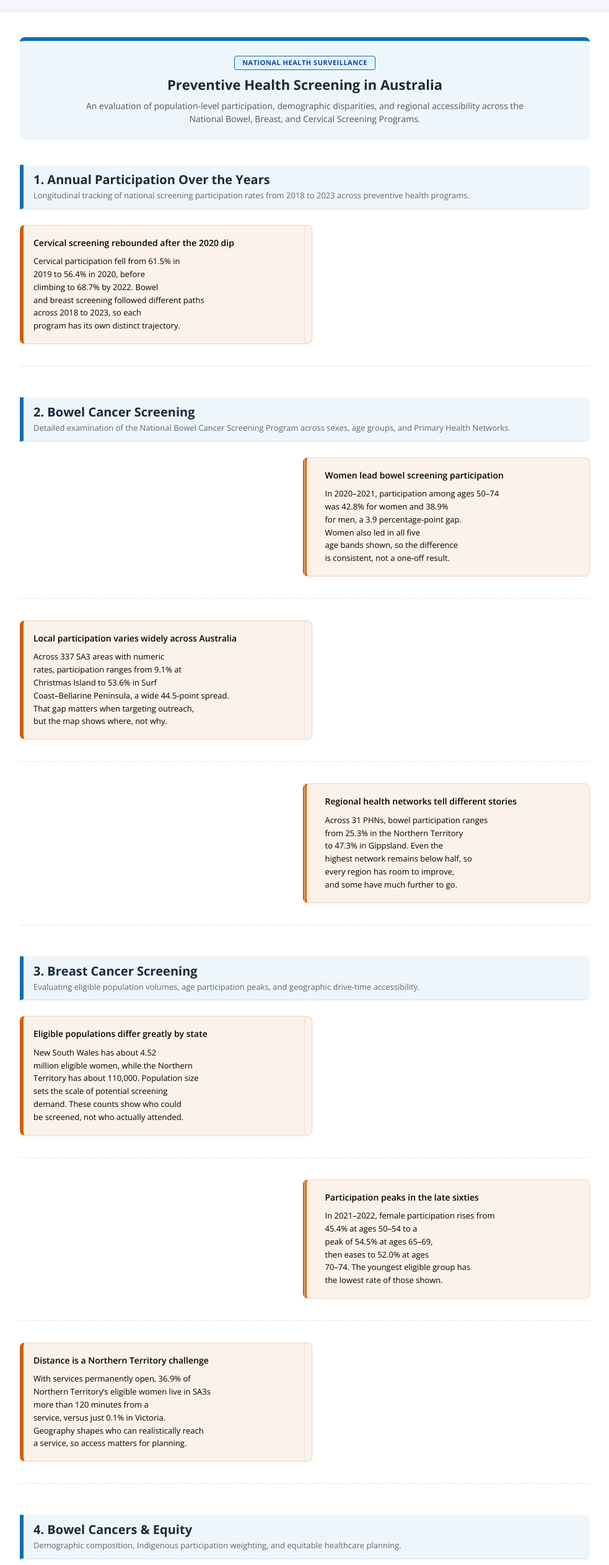
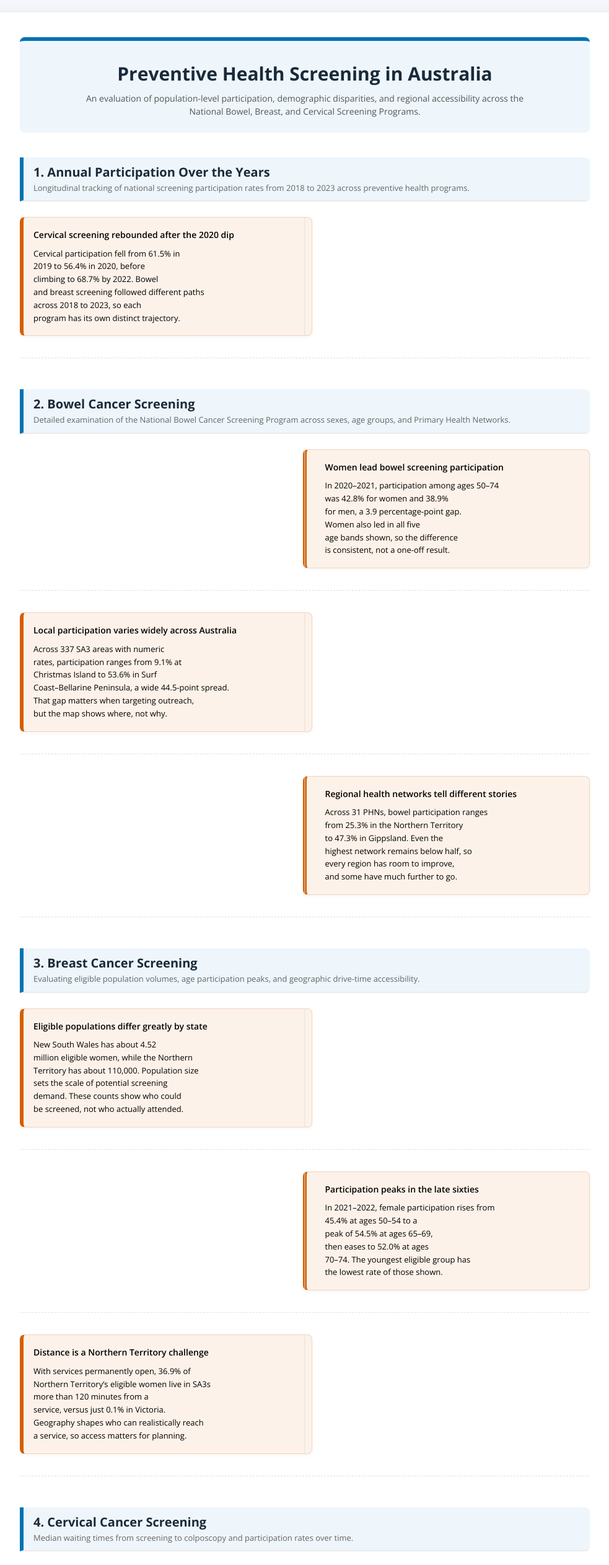
Before and after one commit to amut0018/FIT3179-DV2_Anujah_Muthukrishna_Selvam, a plain HTML site: page index.html in a window 1280 px wide. Shown: the top 2525 px of the page at 62% size, without its empty margins (148-1131 px from the left). Drawn offline with nearby package versions, Linux system fonts and the light colour scheme; a script that the page names is missing.

Commit message:
made header title bigger and removed header badge

```diff
--- a/index.html
+++ b/index.html
@@ -47,7 +47,7 @@
 
     .dashboard-header h1 {
       margin-top: 10px;
-      font-size: 22px;
+      font-size: 30px;
       font-weight: 700;
       color: #1a2a3a;
       overflow-wrap: anywhere;
@@ -251,7 +251,6 @@
   <div class="dashboard-wrapper">
 
     <header class="dashboard-header">
-      <span class="badge">National Health Surveillance</span>
       <h1>Preventive Health Screening in Australia</h1>
       <p class="subtitle">
         An evaluation of population-level participation, demographic disparities,
@@ -420,9 +419,9 @@
       <!-- ==================== SECTION 4 ==================== -->
       <section class="dashboard-section">
         <div class="section-title">
-          <h2>4. Bowel Cancers &amp; Equity</h2>
+          <h2>4. Cervical Cancer Screening </h2>
           <p class="section-desc">
-            Demographic composition, Indigenous participation weighting, and equitable healthcare planning.
+            Median waiting times from screening to colposcopy and participation rates over time.
           </p>
         </div>
 
@@ -463,14 +462,6 @@
         </article>
       </section>
 
-      <!-- ==================== SECTION 5 ==================== -->
-      <section class="dashboard-section">
-        <div class="section-title">
-          <h2>5. Diagnostic Outcome of Preventive Screening</h2>
-          <p class="section-desc">
-            Clinical pathway analysis mapping active screening participation flows directly to definitive diagnostic outcomes.
-          </p>
-        </div>
 
         <article class="chart-story chart-story--chart-first" aria-labelledby="insight-chart10">
           <div class="narrative-panel">
@@ -490,6 +481,15 @@
               role="img" aria-label="Slope chart of screening outcomes"></div>
           </div>
         </article>
+
+              <!-- ==================== SECTION 5 ==================== -->
+      <section class="dashboard-section">
+        <div class="section-title">
+          <h2>5. Diagnostic Outcome of Preventive Screening</h2>
+          <p class="section-desc">
+            Clinical pathway analysis mapping active screening participation flows directly to definitive diagnostic outcomes.
+          </p>
+        </div>
 
         <article class="chart-story" aria-labelledby="insight-chart11">
           <div class="narrative-panel">
```
